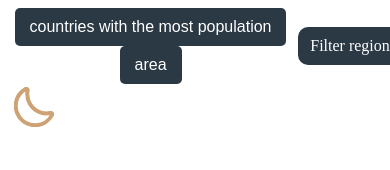
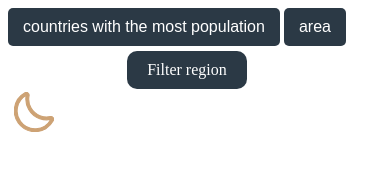
Before and after one commit to Abroradumalikov/abror1, a plain HTML site: page index.html in a window 390 px wide. Drawn offline with Linux system fonts and the light colour scheme; no server answers.

Commit message:
Update main.css

```diff
--- a/css/main.css
+++ b/css/main.css
@@ -143,4 +143,8 @@
     flex-direction: column;
     align-items: flex-start;
   }
+  .area__population__filter {
+    flex-direction: column;
+    row-gap: 5px;
+  }
 }
```
